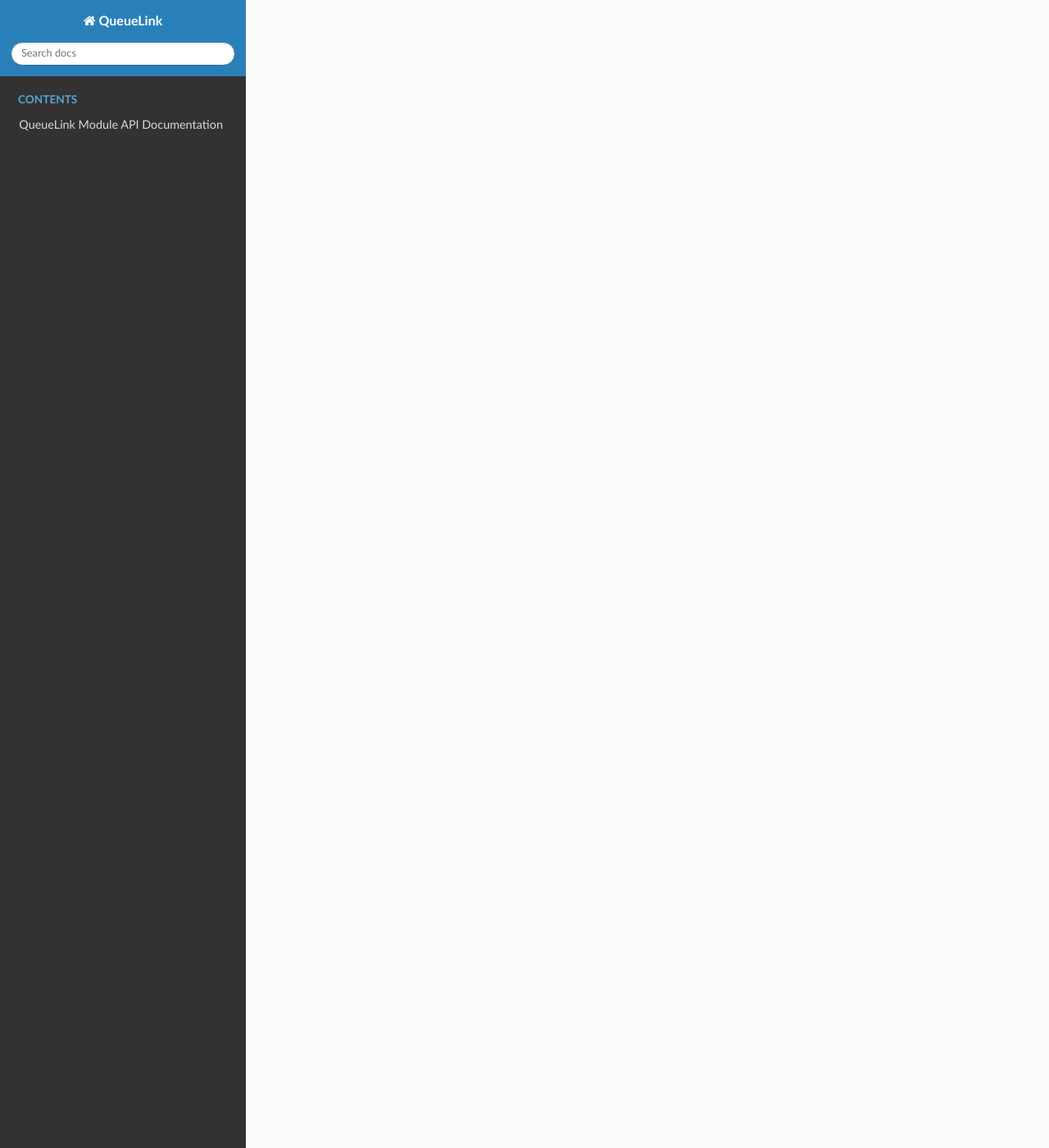
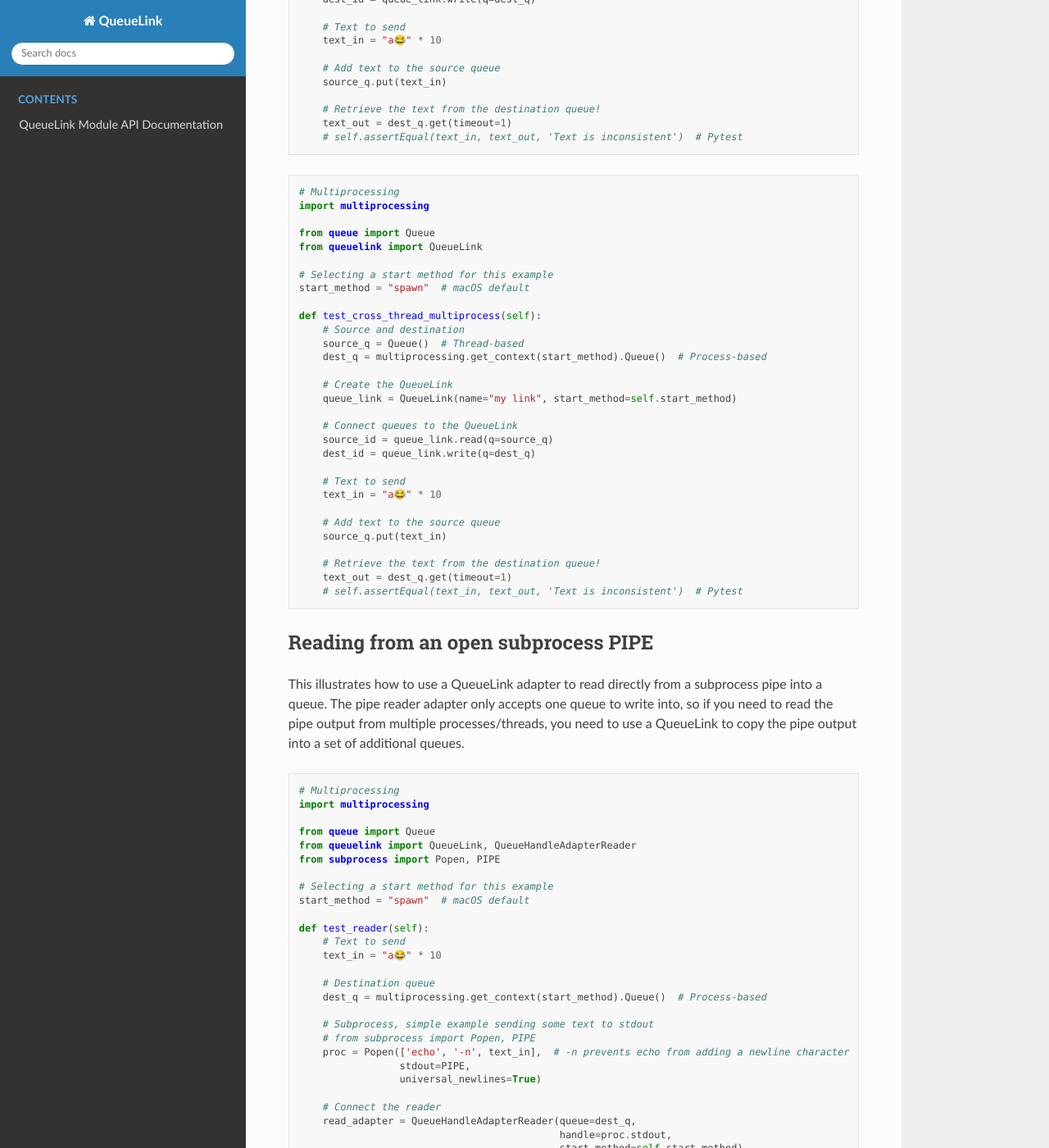
Before and after one commit to arobb/python-queuelink, a Sphinx documentation site: the page built from docs/index.rst, in a window 1280 px wide and 1400 px high, scrolled down 1601 px. Shown: the whole window at 82% size. Built offline with Sphinx 7.4.7 and the Read the Docs theme 3.1.0, drawn with Linux system fonts in a browser that asks for light colours; some of the changed text lies outside the part shown.

Commit message:
Update docs
README.rst
CONTRIBUTING.rst
docs/index.rst

```diff
--- a/CONTRIBUTING.rst
+++ b/CONTRIBUTING.rst
@@ -23,10 +23,10 @@
     tox --recreate
 
     # Run just one environment
-    tox -e py37
+    tox -e py313
 
-    # Run just one test
-    tox -- tests/tests/queuelink_test.py::QueueLinkTestCase::test_queuelink_prevent_cyclic_graph
+    # Run just one test file
+    tox -e py313 -- tests/tests/queuelink_examples_test.py
 
     # Disable parallel execution
     tox -- -n 0
--- a/docs/index.rst
+++ b/docs/index.rst
@@ -11,6 +11,8 @@
 This documentation includes an introduction to the purpose of QueueLink,
 example uses, and API docs.
 
+The project source is available on `Github <https://github.com/arobb/python-queuelink>`_.
+
 .. toctree::
    :maxdepth: 1
    :caption: Contents
@@ -23,12 +25,130 @@
 
 A QueueLink instance is a one-way process that connects queues together. When two or more queues are linked, a separate process (or thread) is started to read from each "source" queue and write into the "destination" queues. (One process per source queue.)
 
-Circular references are not allowed, making QueueLink a 'directed acyclic graph', or DAG.
+Circular references are not allowed.
 
 Users create each queue from the Queue or Multiprocessing libraries. Those queues can then be added to a QueueLink instance as either the source or destination.
 
 Adapters permit this type of linkage between handles and pipes and queues.
 
+Examples
+========
+Some implementations of QueueLink connecting queues together.
+
+These examples are validated during testing in `this test file <https://github.com/arobb/python-queuelink/blob/main/tests/tests/queuelink_examples_test.py>`_.
+
+Basic use
+---------
+One-to-one, the "hello world".
+
+These examples both use the threaded Queue library for both queues (first example) or one of the queues (second example). Because of that, the link itself lives in the main code process and might be more likely to experience Global Interpreter Lock contention than if both queues were from the multiprocessing library. However, inter-process communication is quite slow, so you'll need to determine which works better for your use case.
+
+If both queues are created from the multiprocessing library the link will be a separate process. If you don't need to set the start method directly, you can simply ``from multiprocessing import Queue`` and replace ``q = multiprocessing.get_context(start_method).Queue()`` with ``q = Queue()``.
+
+.. code-block:: python
+
+    # Threading only
+    from queue import Queue
+    from queuelink import QueueLink
+
+    def test_example_threaded(self):
+        # Source and destination queues
+        source_q = Queue()
+        dest_q = Queue()
+
+        # Create the QueueLink
+        queue_link = QueueLink(name="my link")
+
+        # Connect queues to the QueueLink
+        source_id = queue_link.read(q=source_q)
+        dest_id = queue_link.write(q=dest_q)
+
+        # Text to send
+        text_in = "a😂" * 10
+
+        # Add text to the source queue
+        source_q.put(text_in)
+
+        # Retrieve the text from the destination queue!
+        text_out = dest_q.get(timeout=1)
+        # self.assertEqual(text_in, text_out, 'Text is inconsistent')  # Pytest
+
+.. code-block:: python
+
+    # Multiprocessing
+    import multiprocessing
+
+    from queue import Queue
+    from queuelink import QueueLink
+
+    # Selecting a start method for this example
+    start_method = "spawn"  # macOS default
+
+    def test_cross_thread_multiprocess(self):
+        # Source and destination
+        source_q = Queue()  # Thread-based
+        dest_q = multiprocessing.get_context(start_method).Queue()  # Process-based
+
+        # Create the QueueLink
+        queue_link = QueueLink(name="my link", start_method=self.start_method)
+
+        # Connect queues to the QueueLink
+        source_id = queue_link.read(q=source_q)
+        dest_id = queue_link.write(q=dest_q)
+
+        # Text to send
+        text_in = "a😂" * 10
+
+        # Add text to the source queue
+        source_q.put(text_in)
+
+        # Retrieve the text from the destination queue!
+        text_out = dest_q.get(timeout=1)
+        # self.assertEqual(text_in, text_out, 'Text is inconsistent')  # Pytest
+
+Reading from an open subprocess PIPE
+------------------------------------
+This illustrates how to use a QueueLink adapter to read directly from a subprocess pipe into a queue. The pipe reader adapter only accepts one queue to write into, so if you need to read the pipe output from multiple processes/threads, you need to use a QueueLink to copy the pipe output into a set of additional queues.
+
+.. code-block:: python
+
+    # Multiprocessing
+    import multiprocessing
+
+    from queue import Queue
+    from queuelink import QueueLink, QueueHandleAdapterReader
+    from subprocess import Popen, PIPE
+
+    # Selecting a start method for this example
+    start_method = "spawn"  # macOS default
+
+    def test_reader(self):
+        # Text to send
+        text_in = "a😂" * 10
+
+        # Destination queue
+        dest_q = multiprocessing.get_context(start_method).Queue()  # Process-based
+
+        # Subprocess, simple example sending some text to stdout
+        # from subprocess import Popen, PIPE
+        proc = Popen(['echo', '-n', text_in],  # -n prevents echo from adding a newline character
+                     stdout=PIPE,
+                     universal_newlines=True)
+
+        # Connect the reader
+        read_adapter = QueueHandleAdapterReader(queue=dest_q,
+                                                handle=proc.stdout,
+                                                start_method=self.start_method)
+
+        # Get the text from the queue
+        text_out = dest_q.get()
+        self.assertEqual(text_in, text_out, 'Text is inconsistent')
+
+Start Method
+============
+The "start method" is how a separate process is started by Python, applicable only to "multiprocessing", not multi-threading. You can read more about this in the `Python documentation <https://docs.python.org/3/library/multiprocessing.html#contexts-and-start-methods>`_. It is passed as a string to the QueueLink(start_method=) parameter, where it is sent unmodified to the multiprocessing.get_context() method.
+
+This is helpful to set if you need to specify the start method because you or a downstream user may chose one other than the default.
 
 Indices and tables
 ==================
```
Also changed, not shown: README.rst (+7 -7 lines).
